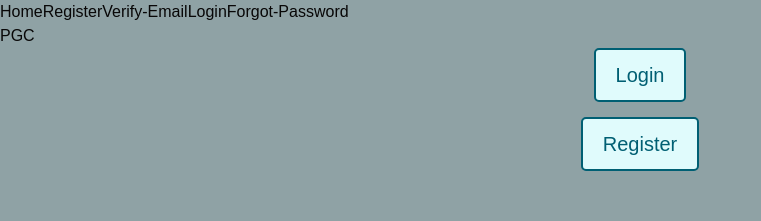
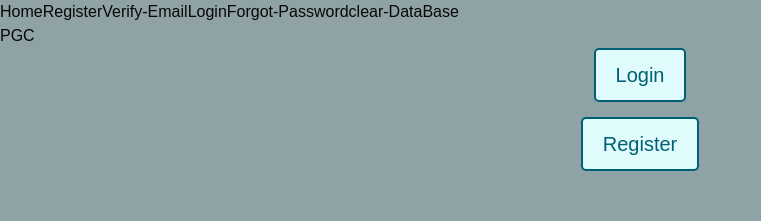
Before and after one commit to AsherHoltham/MongoDB_PGC_Backend, a Next.js app in the folder pgc/: page / in a window 1280 px wide. Shown: the top 221 px of the page, without its empty margins (0-761 px from the left). Built offline with nearby package versions, Linux system fonts and the light colour scheme.

Commit message:
asher branch reverted

```diff
--- a/pgc/src/app/layout.tsx
+++ b/pgc/src/app/layout.tsx
@@ -1,6 +1,6 @@
 import type { Metadata } from "next";
 import "../../styles/globals.css";
-import { ProdNavBar } from "../testing/ProdNavBar"
+import { NavigationBar } from "../testing/NavigationBar"
 
 export const metadata: Metadata = {
   title: "Create Next App",
@@ -16,7 +16,7 @@ export default function RootLayout({
     <html lang="en">
        <body className= 'flex justify-center'>
         <main>
-          < ProdNavBar />
+          < NavigationBar />
           {children}
         </main>
       </body>
```
Also changed, not shown: pgc/pages/api/query-email.ts (added).
